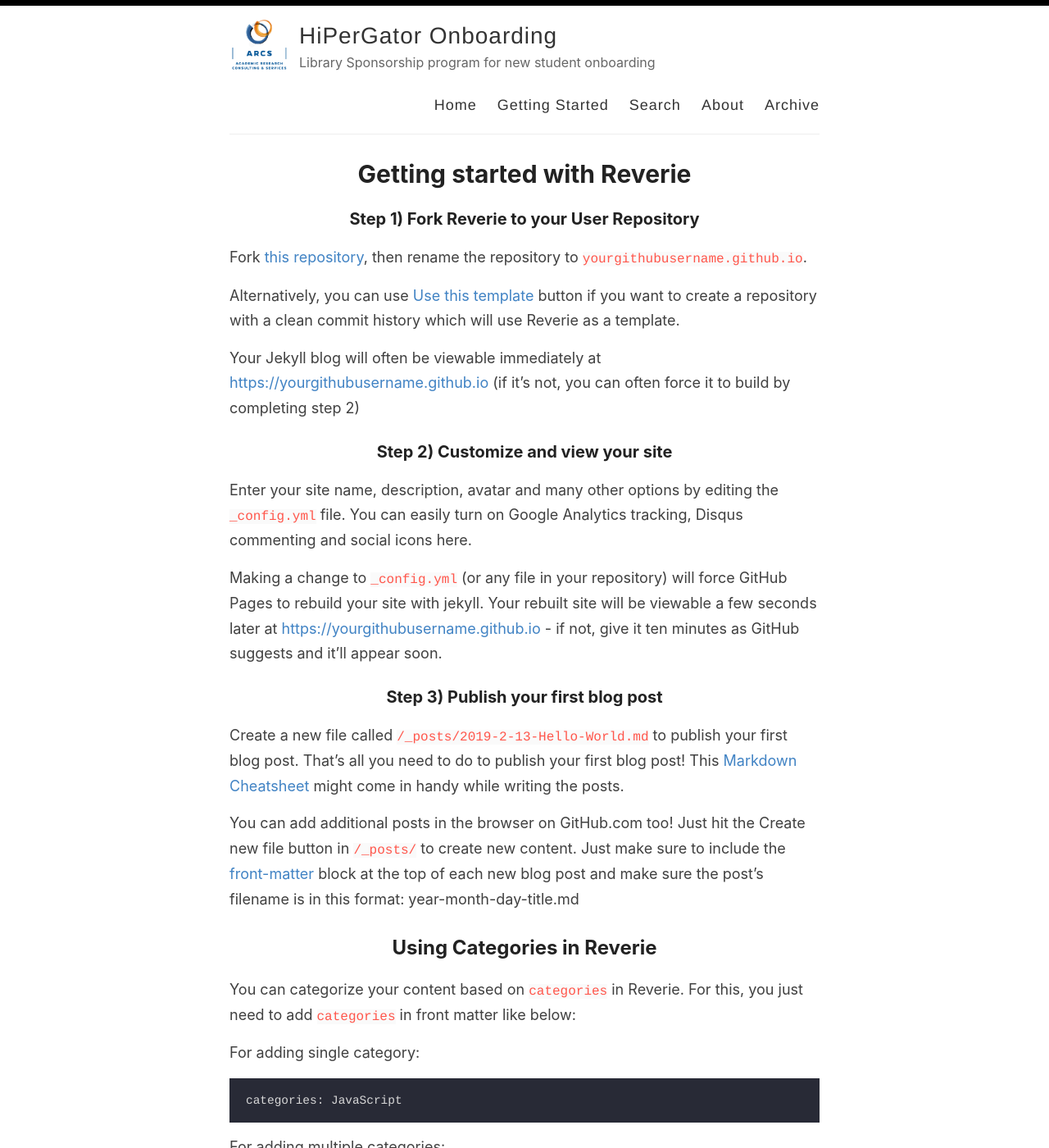
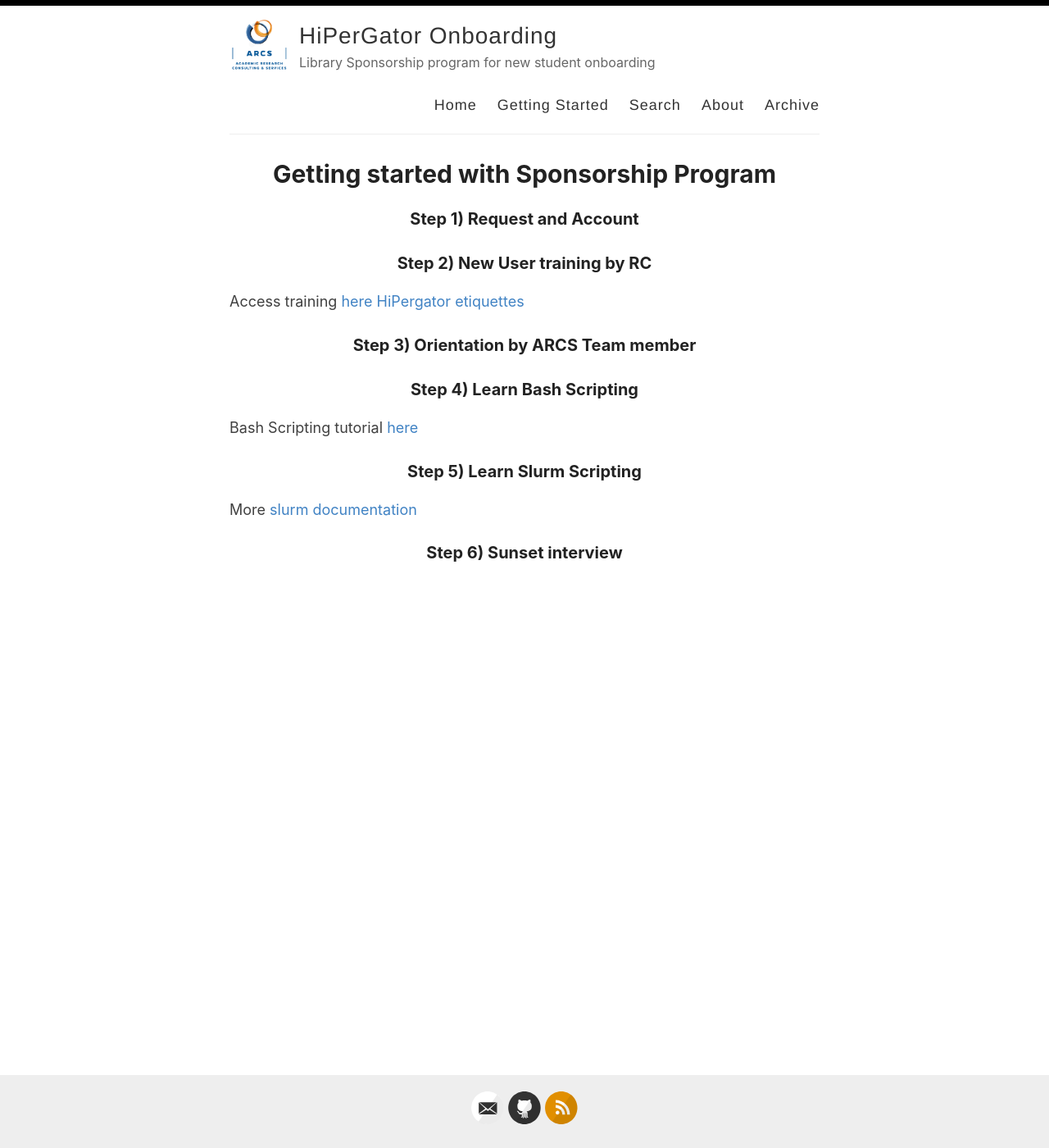
Before and after one commit to NatyaHans/HiPerGatorOnboarding, a Jekyll site: the page built from _pages/getting-started.md, in a window 1280 px wide and 1400 px high. Shown: the whole window at 82% size. Built offline with Jekyll 4.4.1, drawn with Linux system fonts in a browser that asks for light colours; some of the changed text lies outside the part shown.

Commit message:
Update getting-started.md

````diff
--- a/_pages/getting-started.md
+++ b/_pages/getting-started.md
@@ -1,51 +1,24 @@
 ---
 layout: page
-title: Getting started with Reverie
+title: Getting started with Sponsorship Program
 permalink: /getting-started/
 ---
 
-### Step 1) Fork Reverie to your User Repository
+### Step 1) Request and Account
 
-Fork [this repository](https://github.com/amitmerchant1990/reverie), then rename the repository to `yourgithubusername.github.io`.
 
-Alternatively, you can use [Use this template](https://github.com/amitmerchant1990/reverie/generate) button if you want to create a repository with a clean commit history which will use Reverie as a template.
+### Step 2) New User training by RC
+Access training [here](https://help.rc.ufl.edu/doc/New_user_training)
+[HiPergator etiquettes](https://help.rc.ufl.edu/doc/HPG_Computation)
 
-Your Jekyll blog will often be viewable immediately at <https://yourgithubusername.github.io> (if it's not, you can often force it to build by completing step 2)
+### Step 3) Orientation by ARCS Team member
 
-### Step 2) Customize and view your site
 
-Enter your site name, description, avatar and many other options by editing the `_config.yml` file. You can easily turn on Google Analytics tracking, Disqus commenting and social icons here.
+### Step 4) Learn Bash Scripting
+Bash Scripting tutorial [here]()
 
-Making a change to `_config.yml` (or any file in your repository) will force GitHub Pages to rebuild your site with jekyll. Your rebuilt site will be viewable a few seconds later at <https://yourgithubusername.github.io> - if not, give it ten minutes as GitHub suggests and it'll appear soon.
+### Step 5) Learn Slurm Scripting
 
-### Step 3) Publish your first blog post
+More [slurm documentation](https://slurm.schedmd.com/documentation.html)
 
-Create a new file called `/_posts/2019-2-13-Hello-World.md` to publish your first blog post. That's all you need to do to publish your first blog post! This [Markdown Cheatsheet](https://github.com/adam-p/markdown-here/wiki/Markdown-Cheatsheet) might come in handy while writing the posts.
-
-> You can add additional posts in the browser on GitHub.com too! Just hit the <kbd>Create new file</kbd> button in `/_posts/` to create new content. Just make sure to include the [front-matter](http://jekyllrb.com/docs/frontmatter/) block at the top of each new blog post and make sure the post's filename is in this format: year-month-day-title.md
-
-## Using Categories in Reverie
-
-You can categorize your content based on `categories` in Reverie. For this, you just need to add `categories` in front matter like below:
-
-For adding single category:
-
-```md
-categories: JavaScript
-```
-
-For adding multiple categories:
-
-```md
-categories: [PHP, Laravel]
-```
-
-The contegorized content can be shown over this URL: <https://yourgithubusername.github.io/categories/>
-
-## RSS
-
-The generated [RSS feed](https://en.wikipedia.org/wiki/RSS) of your blog can be found at <https://yourgithubusername.github.io/feed>. You can see the example RSS feed over [here](https://www.amitmerchant.com/reverie/feed).
-
-## Sitemap
-
-The generated sitemap of your blog can be found at <https://yourgithubusername.github.io/sitemap>. You can see the example sitemap feed over [here](https://www.amitmerchant.com/reverie/sitemap).
+### Step 6) Sunset interview
````
